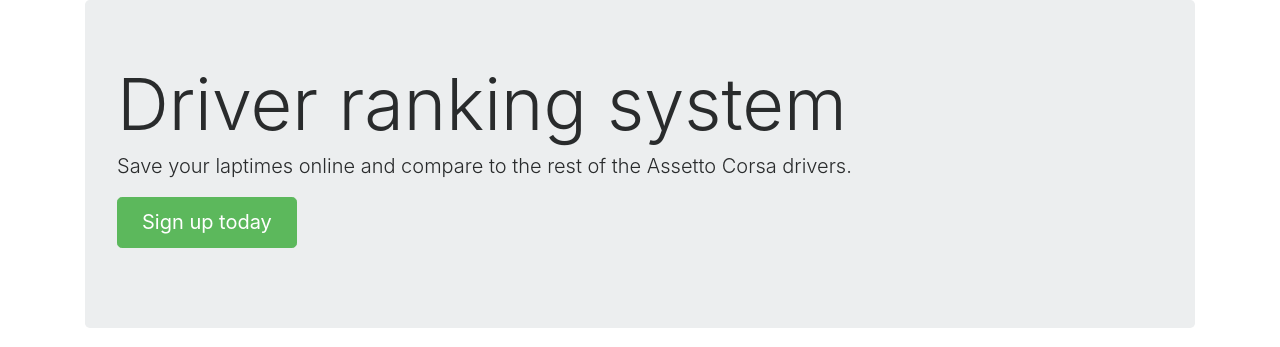
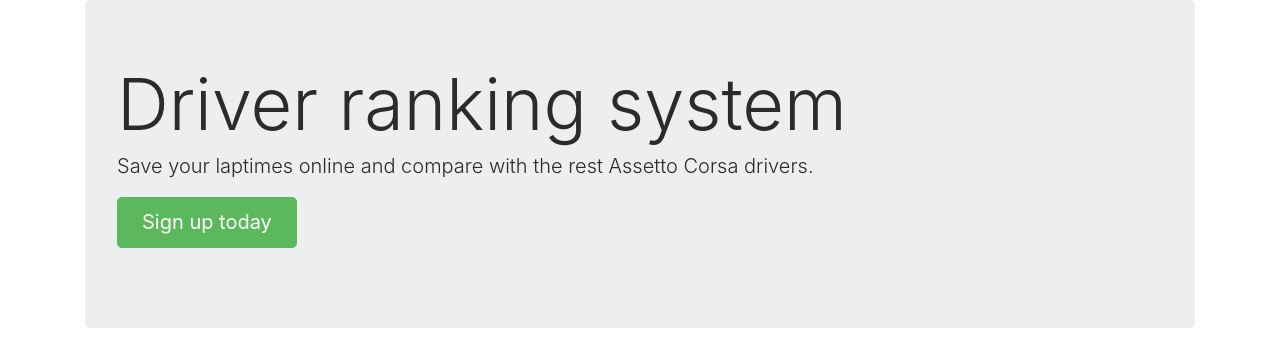
Before and after one commit to ev-agelos/ac-rank, a Django app: page / in a window 1280 px wide. Shown: the part 56-403 px from the top of the page. Run offline with Django 3.2, Linux system fonts and the light colour scheme; some libraries are stand-ins or nearby versions.

Commit message:
fix grammar

```diff
--- a/templates/index.html
+++ b/templates/index.html
@@ -6,7 +6,7 @@
 <div class="container">
     <div class="jumbotron">
         <h1 class="display-3">Driver ranking system</h1>
-        <p class="lead">Save your laptimes online and compare to the rest of the Assetto Corsa drivers.</p>
+        <p class="lead">Save your laptimes online and compare with the rest Assetto Corsa drivers.</p>
         <p><a class="btn btn-lg btn-success" href={% url 'registration_register' %} role="button">Sign up today</a></p>
     </div>
 
```
